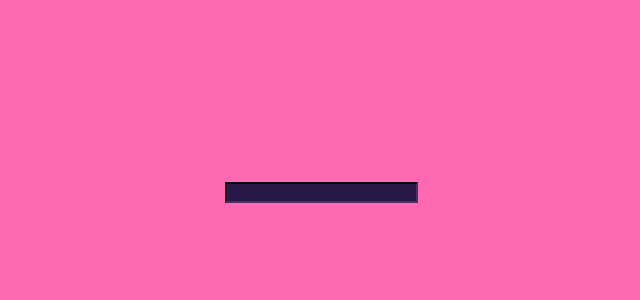
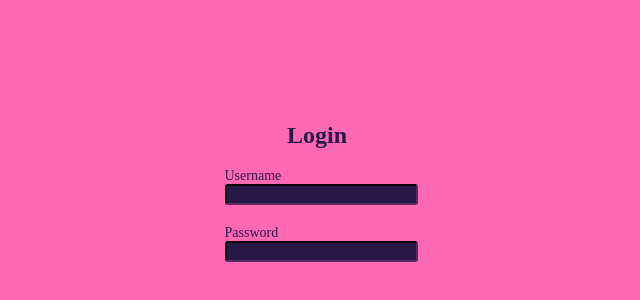
Before and after one commit to xVerity/luna, an Angular app: page /auth/login in a window 1280 px wide. Shown: the part 208-508 px from the top of the page, without its empty margins (323-963 px from the left). Built offline with nearby package versions, Linux system fonts and the light colour scheme.

Commit message:
Refactor form value accessor and add LilyTextboxModule

```diff
--- /dev/null
+++ b/src/app/libraries/cass/bases/form-value-accessor.ts
@@ -0,0 +1,50 @@
+import { Directive } from '@angular/core';
+import { ControlValueAccessor, NG_VALUE_ACCESSOR } from '@angular/forms';
+
+@Directive({
+  providers: [
+    {
+      provide: NG_VALUE_ACCESSOR,
+      useExisting: CassFormValueAccessor,
+      multi: true,
+    },
+  ],
+})
+export abstract class CassFormValueAccessor<T> implements ControlValueAccessor {
+  private m_value: T | null = null;
+
+  private onChange: (value: T) => void = () => {};
+  private onTouched: () => void = () => {};
+
+  protected get value(): T | null {
+    return this.m_value;
+  }
+
+  protected set value(value: T) {
+    if (value !== this.m_value) {
+      this.m_value = value;
+      this.onChange(value);
+    }
+  }
+
+  public writeValue(value: T): void {
+    this.m_value = value;
+    this.onChange(value);
+  }
+
+  public registerOnChange(fn: (value: T) => void): void {
+    this.onChange = fn;
+  }
+
+  public registerOnTouched(fn: () => void): void {
+    this.onTouched = fn;
+  }
+
+  public setDisabledState?(isDisabled: boolean): void {
+    // Implement if needed
+  }
+
+  protected touch(): void {
+    this.onTouched();
+  }
+}
--- a/src/app/libraries/lily/inputs/textbox/textbox.component.css
+++ b/src/app/libraries/lily/inputs/textbox/textbox.component.css
@@ -1,3 +1,14 @@
+.lily-textbox-wrapper {
+  display: flex;
+  flex-direction: column;
+  margin-bottom: 20px;
+}
+
+.lily-textbox-label {
+  font-size: 14px;
+}
+
 .lily-textbox {
   width: 100%;
+  border-radius: 3px;
 }
--- a/src/app/libraries/lily/inputs/textbox/textbox.component.html
+++ b/src/app/libraries/lily/inputs/textbox/textbox.component.html
@@ -1 +1,4 @@
-<input class="lily-input lily-textbox" />
+<div class="lily-textbox-wrapper">
+  <label class="lily-textbox-label">{{ label }}</label>
+  <input class="lily-input lily-textbox" />
+</div>
--- a/src/app/libraries/lily/inputs/textbox/textbox.component.ts
+++ b/src/app/libraries/lily/inputs/textbox/textbox.component.ts
@@ -1,5 +1,9 @@
-import { ChangeDetectionStrategy, Component } from '@angular/core';
+import { ChangeDetectionStrategy, Component, Input } from '@angular/core';
+import { CassFormValueAccessor } from '@cass/bases/form-value-accessor';
 
+/**
+ * A textbox component with common input features.
+ */
 @Component({
   selector: 'lily-textbox',
   templateUrl: './textbox.component.html',
@@ -7,4 +11,14 @@ import { ChangeDetectionStrategy, Component } from '@angular/core';
   standalone: false,
   changeDetection: ChangeDetectionStrategy.OnPush,
 })
-export class LilyTextboxComponent {}
+export class LilyTextboxComponent extends CassFormValueAccessor<string> {
+  /**
+   * The label of the textbox.
+   */
+  @Input()
+  public label: string | null = null;
+
+  constructor() {
+    super();
+  }
+}
--- a/src/app/libraries/lily/layout/div/div.component.css
+++ b/src/app/libraries/lily/layout/div/div.component.css
@@ -27,3 +27,11 @@
 .lily-div.lily-div-vertical-align-bottom {
   align-items: flex-end;
 }
+
+.lily-div.lily-div-direction-row {
+  flex-direction: row;
+}
+
+.lily-div.lily-div-direction-column {
+  flex-direction: column;
+}
--- a/src/app/libraries/lily/layout/div/div.component.ts
+++ b/src/app/libraries/lily/layout/div/div.component.ts
@@ -6,6 +6,7 @@ import {
   Input,
   ViewChild,
 } from '@angular/core';
+import { ELilyDivDirection } from './models/enums/direction';
 import { ELilyDivHorizontalAlign } from './models/enums/horizontal-align';
 import { ELilyDivVerticalAlign } from './models/enums/vertical-align';
 import { LilyDivOptions } from './models/options';
@@ -25,6 +26,7 @@ export class LilyDivComponent implements AfterViewInit {
   @Input() options: LilyDivOptions = {
     verticalAlign: ELilyDivVerticalAlign.Center,
     horizontalAlign: ELilyDivHorizontalAlign.Center,
+    direction: ELilyDivDirection.Column,
   };
 
   @ViewChild('lilyDiv', { static: true })
@@ -45,6 +47,7 @@ export class LilyDivComponent implements AfterViewInit {
     if (this.options) {
       this.applyVerticalAlign(this.options.verticalAlign);
       this.applyHorizontalAlign(this.options.horizontalAlign);
+      this.applyDirection(this.options.direction);
     }
   }
 
@@ -58,6 +61,19 @@ export class LilyDivComponent implements AfterViewInit {
       default:
         throw new Error(
           `LilyDivComponent: Unsupported vertical alignment: ${a_verticalAlign}`
+        );
+    }
+  }
+
+  private applyDirection(a_direction: ELilyDivDirection): void {
+    switch (a_direction) {
+      case ELilyDivDirection.Row:
+      case ELilyDivDirection.Column:
+        this.divElement.classList.add(a_direction);
+        break;
+      default:
+        throw new Error(
+          `LilyDivComponent: Unsupported direction: ${a_direction}`
         );
     }
   }
--- /dev/null
+++ b/src/app/libraries/lily/layout/div/models/enums/direction.ts
@@ -0,0 +1,14 @@
+/**
+ * Describes the direction of elements within a lily div.
+ */
+export enum ELilyDivDirection {
+  /**
+   * Arranges the elements in a column.
+   */
+  Column = 'lily-div-direction-column',
+
+  /**
+   * Arranges the elements in a row.
+   */
+  Row = 'lily-div-direction-row',
+}
--- a/src/app/libraries/lily/layout/div/models/options.ts
+++ b/src/app/libraries/lily/layout/div/models/options.ts
@@ -1,3 +1,4 @@
+import { ELilyDivDirection } from './enums/direction';
 import { ELilyDivHorizontalAlign } from './enums/horizontal-align';
 import { ELilyDivVerticalAlign } from './enums/vertical-align';
 
@@ -14,4 +15,9 @@ export interface LilyDivOptions {
    * The horizontal alignment of the elements within the div.
    */
   horizontalAlign: ELilyDivHorizontalAlign;
+
+  /**
+   * The direction of the elements within the div.
+   */
+  direction: ELilyDivDirection;
 }
--- a/src/app/modules/auth/login/login.component.html
+++ b/src/app/modules/auth/login/login.component.html
@@ -1,3 +1,5 @@
 <lily-div>
-  <lily-textbox></lily-textbox>
+  <h2>Login</h2>
+  <lily-textbox [label]="'Username'"></lily-textbox>
+  <lily-textbox [label]="'Password'"></lily-textbox>
 </lily-div>
```
